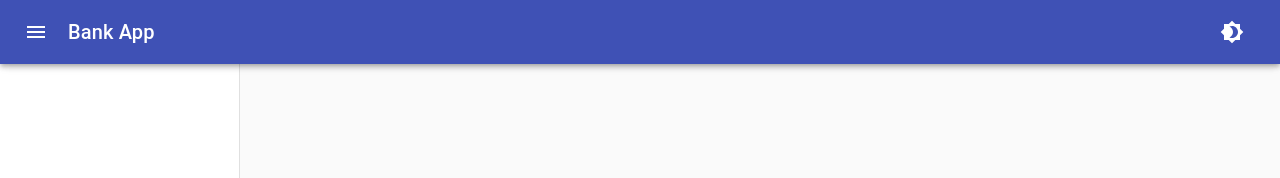
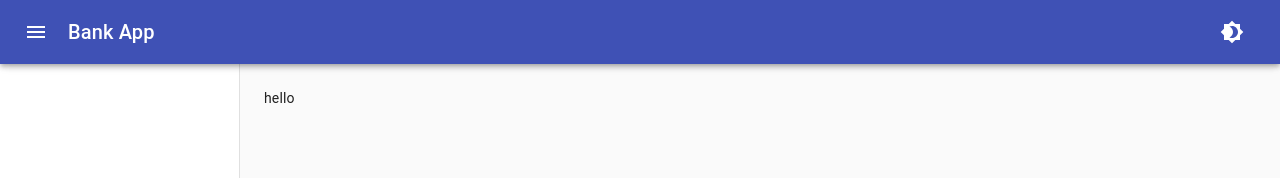
Before and after one commit to aragon12/my_bankapp, a React (Create React App) app: page /test in a window 1280 px wide. Shown: the top 178 px of the page. Built offline with nearby package versions, Linux system fonts and the light colour scheme.

Commit message:
bankapp: add testing area
will be removed once i am done

```diff
--- a/src/App.js
+++ b/src/App.js
@@ -1,6 +1,7 @@
 import Home from "./Home";
 import Login from "./Login";
 import AppDrawer from "./AppDrawer";
+import Test from "./Test";
 import { Switch, Route } from "react-router-dom";
 function App() {
   return (
@@ -8,6 +9,7 @@ function App() {
     <Switch>
       <Route exact path='/' component={Home} />
       <Route exact path='/login' component={Login} />
+      <Route exact path='/test' component={Test} />
     </Switch>
     </AppDrawer>
   )
--- /dev/null
+++ b/src/Test.js
@@ -0,0 +1,9 @@
+function Test() {
+  return(
+    <div>
+      hello
+    </div>
+  )
+};
+
+export default Test;
```
